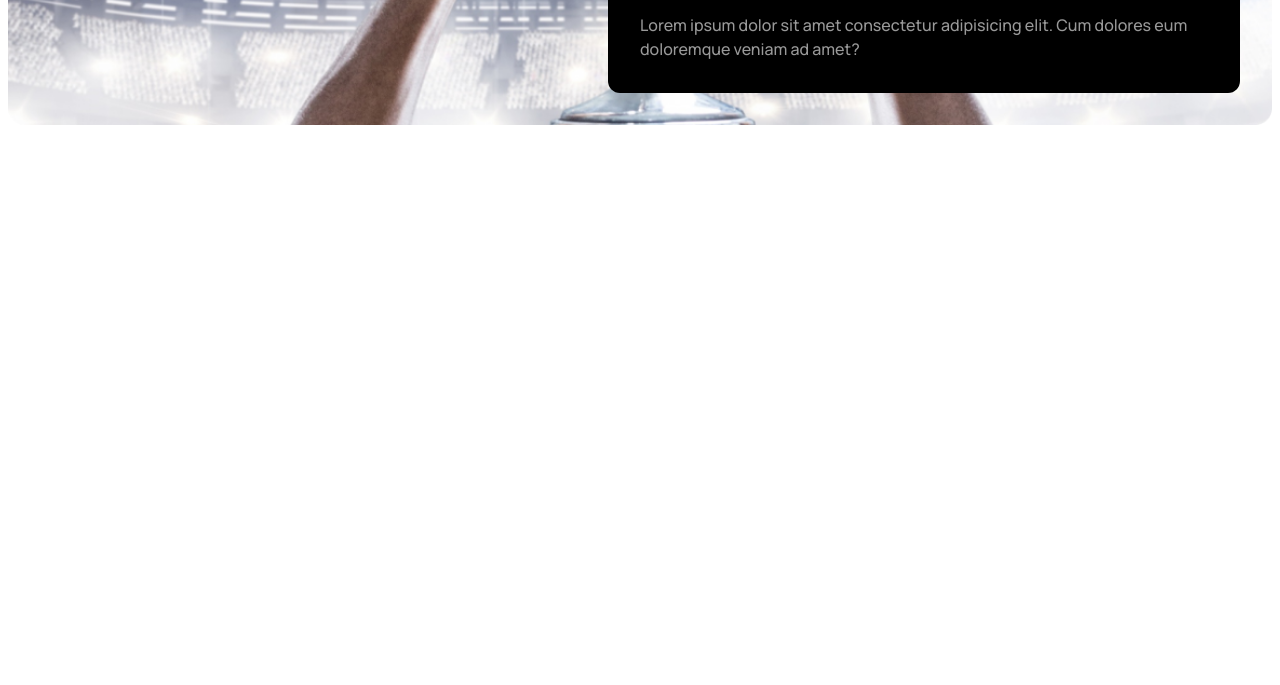
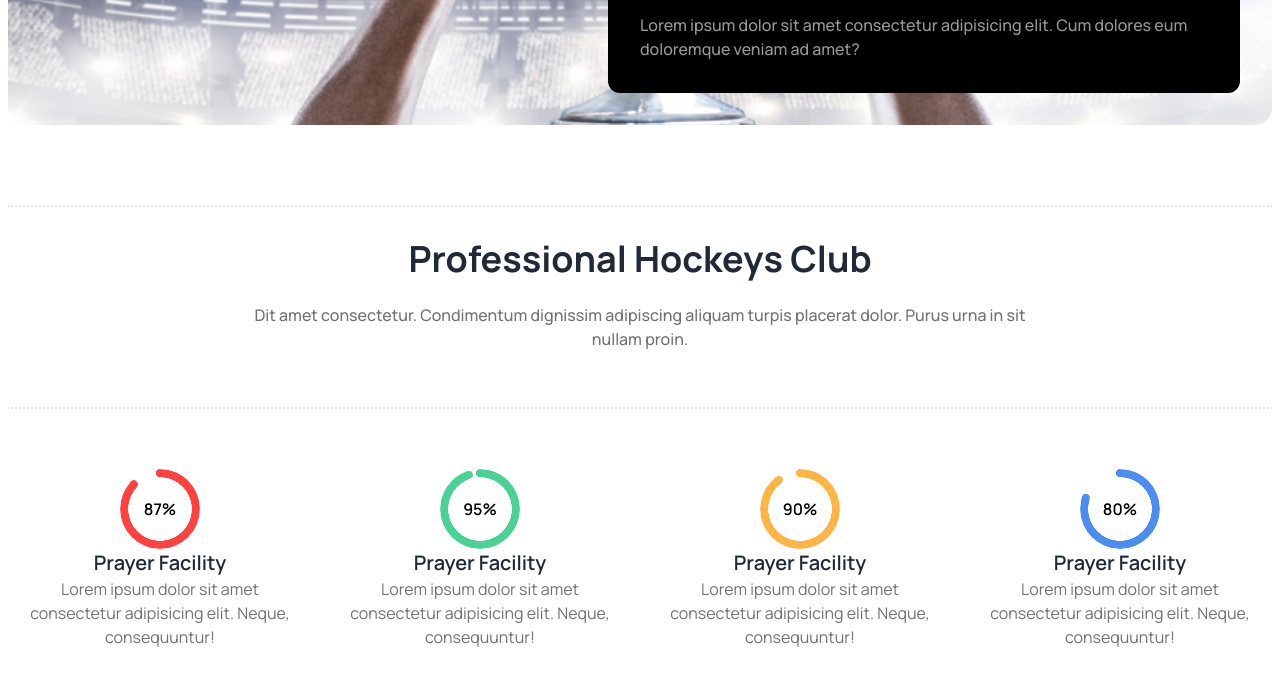
Before and after one commit to rakibulhasan044/03_assignment, a plain HTML site: page index.html in a window 1280 px wide. Shown: the part 541-1226 px from the top of the page. Before the commit the page ends 800 px from the top, so only its background shows below. Drawn offline with nearby package versions, Linux system fonts and the light colour scheme.

Commit message:
progress bar added

```diff
--- a/index.html
+++ b/index.html
@@ -111,8 +111,64 @@
 
     </header>
 
-    <main>
-
+    <main class="container mx-auto">
+      <!-- Professional Hockeys Club -->
+      <section class="my-10 md:my-20">
+        <div class="space-y-4 lg:space-y-6 text-center flex flex-col items-center border-t-2 border-dotted">
+          <h3 class="text-2xl lg:text-4xl font-bold mt-8">
+            Professional Hockeys Club
+          </h3>
+          <p class="text-sm md:text-base text-[#13131899] font-medium w-auto md:w-[520px] lg:w-[800px]">
+            Dit amet consectetur. Condimentum dignissim adipiscing aliquam turpis placerat dolor. Purus urna in sit nullam proin.
+          </p>
+        </div>
+        <div class="grid grid-cols-1 md:grid-cols-2 lg:grid-cols-4 mt-14 pt-4 md:pt-10 gap-4 border-t-2 border-dotted">
+          <!-- 87 -->
+          <div class="flex flex-col justify-center items-center p-5">
+            <div class="radial-progress text-[#FF4240]" style="--value:87;" role="progressbar"><span class="text-black font-semibold">87%</span>
+            </div>
+            <h3 class="text-xl font-semibold">
+              Prayer Facility
+            </h3>
+            <p class="text-[#13131899] text-center">
+              Lorem ipsum dolor sit amet consectetur adipisicing elit. Neque, consequuntur!
+            </p>
+          </div>
+          <!-- 95 -->
+          <div class="flex flex-col justify-center items-center p-5">
+            <div class="radial-progress text-[#49D293]" style="--value:95;" role="progressbar"><span class="text-black font-semibold">95%</span>
+            </div>
+            <h3 class="text-xl font-semibold">
+              Prayer Facility
+            </h3>
+            <p class="text-[#13131899] text-center">
+              Lorem ipsum dolor sit amet consectetur adipisicing elit. Neque, consequuntur!
+            </p>
+          </div>
+          <!-- 90 -->
+          <div class="flex flex-col justify-center items-center p-5">
+            <div class="radial-progress text-[#FFB546]" style="--value:90;" role="progressbar"><span class="text-black font-semibold">90%</span>
+            </div>
+            <h3 class="text-xl font-semibold">
+              Prayer Facility
+            </h3>
+            <p class="text-[#13131899] text-center">
+              Lorem ipsum dolor sit amet consectetur adipisicing elit. Neque, consequuntur!
+            </p>
+          </div>
+          <!-- 80 -->
+          <div class="flex flex-col justify-center items-center p-5">
+            <div class="radial-progress text-[#4C8DF1]" style="--value:80;" role="progressbar"><span class="text-black font-semibold">80%</span>
+            </div>
+            <h3 class="text-xl font-semibold">
+              Prayer Facility
+            </h3>
+            <p class="text-[#13131899] text-center">
+              Lorem ipsum dolor sit amet consectetur adipisicing elit. Neque, consequuntur!
+            </p>
+          </div>
+        </div>
+      </section>
     </main>
 
     <footer>
```
